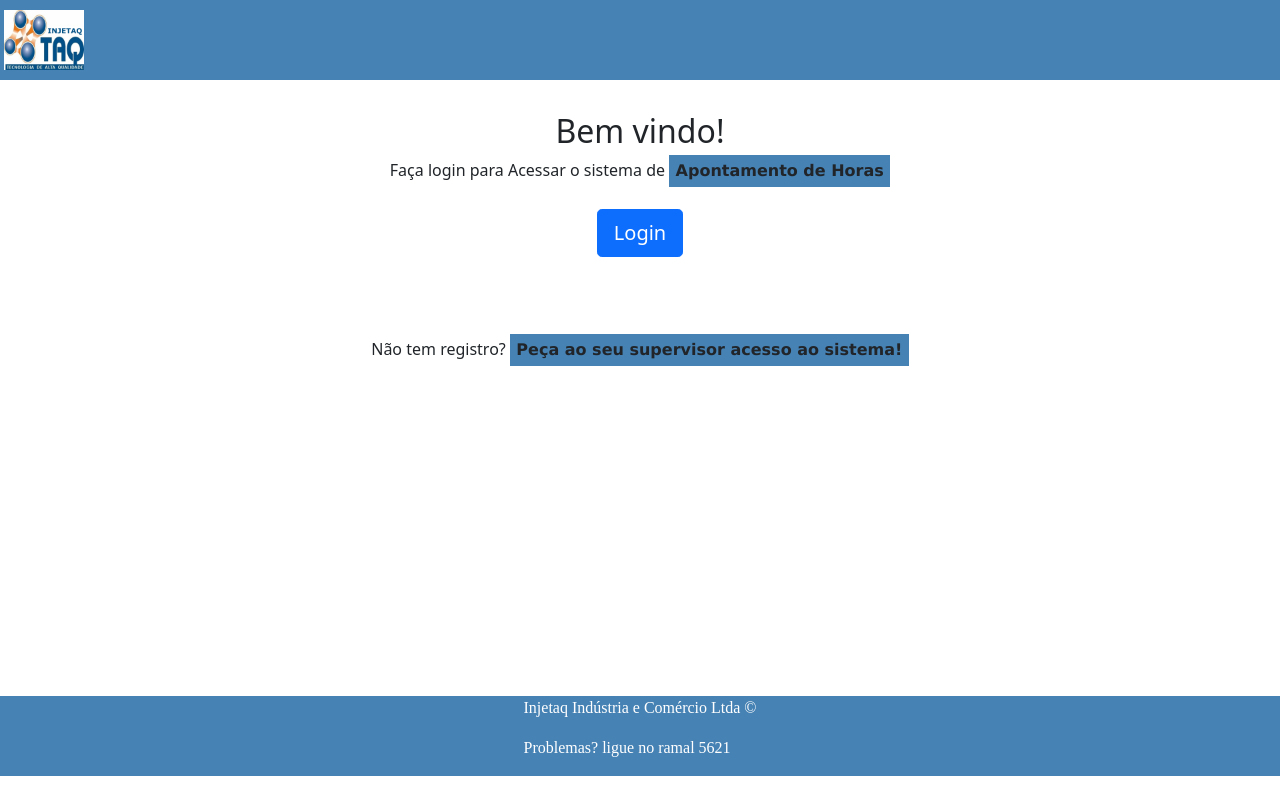
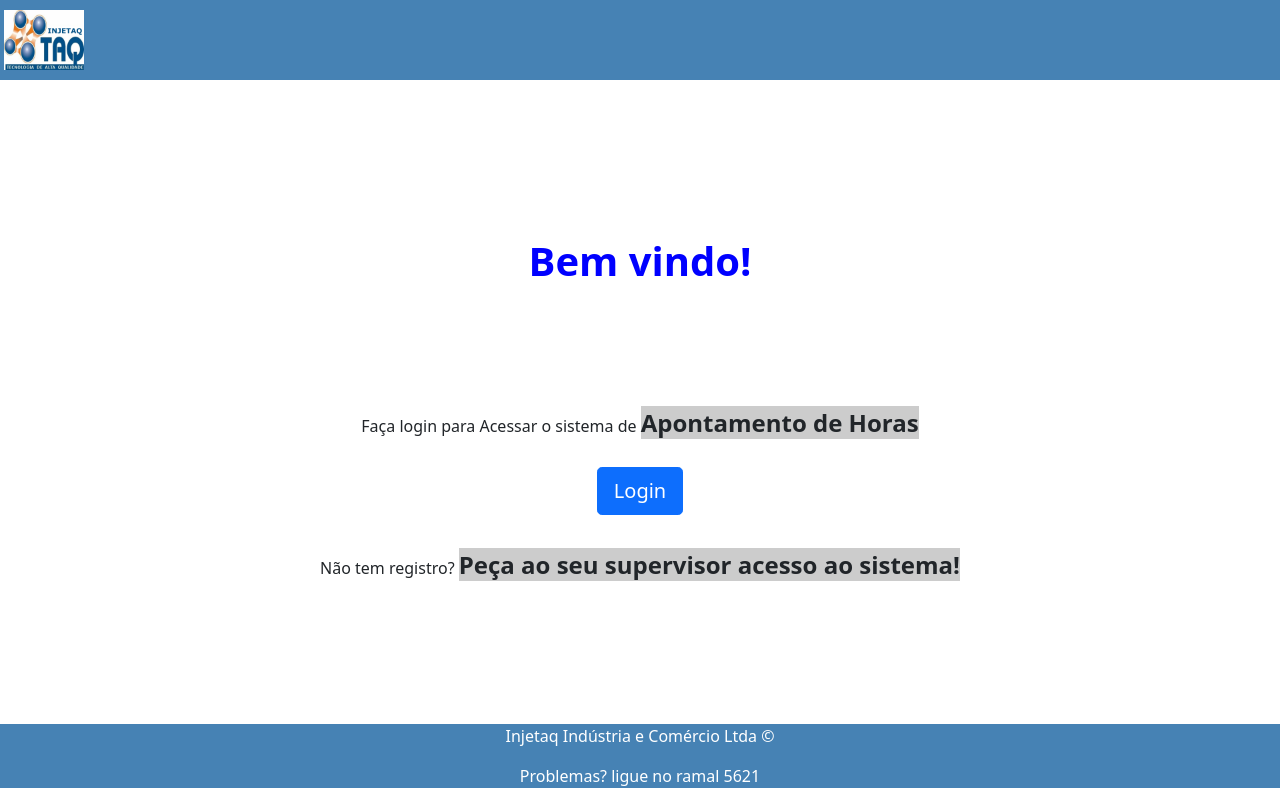
Before and after one commit to IMoisasZ/app-time-note, a React (Create React App) app in the folder FRONTEND/: page / in a window 1280 px wide. Built offline with nearby package versions, Linux system fonts and the light colour scheme.

Commit message:
create the submit and start the messages

```diff
--- a/FRONTEND/src/api/apiHttp.js
+++ b/FRONTEND/src/api/apiHttp.js
@@ -1,11 +1,11 @@
 import api from './api'
 
-async function create(http, body) {
+export async function create(http, body) {
 	const create = await api.post(http, body)
 	return create
 }
 
-async function update(http, body) {
+export async function update(http, body) {
 	return await api.put(http, body)
 }
 
@@ -14,6 +14,6 @@ export async function ready(http) {
 	return ready.data
 }
 
-async function remove(http, params) {
+export async function remove(http, params) {
 	return await api.delete(http, params)
 }
--- a/FRONTEND/src/components/form/Formulario.jsx
+++ b/FRONTEND/src/components/form/Formulario.jsx
@@ -32,7 +32,8 @@ function Formulario({
 				backgroundColor,
 				color: 'white',
 				fontWeight: 'bold',
-			}}>
+			}}
+		>
 			<Form.Group className='vw-100'>{children}</Form.Group>
 		</Form>
 	)
--- a/FRONTEND/src/components/form/Select.jsx
+++ b/FRONTEND/src/components/form/Select.jsx
@@ -18,8 +18,9 @@ function Select({
 				onChange={handleOnChange}
 				disabled={disabled}
 				value={value}
-				placeholder={placeholder}>
-				<option>{textPadrao}</option>
+				placeholder={placeholder}
+			>
+				<option value=''>{textPadrao}</option>
 				{options.map((option) => (
 					<option key={option.id} value={option.id}>
 						{option.name}
--- a/FRONTEND/src/components/layout/Container.jsx
+++ b/FRONTEND/src/components/layout/Container.jsx
@@ -1,7 +1,33 @@
-import styles from './Container.module.css'
+import { Container } from 'react-bootstrap'
 
-function Container({ children = 'components' }) {
-	return <div className={styles.container}>{children}</div>
+function ContainerLayOut({
+	children = 'components',
+	minHeight = '76.5vh',
+	maxWidth,
+	width,
+	margin = '0 auto',
+	display = 'flex',
+	justifyContent = 'center',
+	alignItems = 'center',
+	textAlign = 'center',
+}) {
+	return (
+		<Container
+			style={{
+				minHeight,
+				maxWidth,
+				width,
+				margin,
+				display,
+				justifyContent,
+				alignItems,
+				textAlign,
+			}}
+		>
+			{children}
+		</Container>
+	)
+	// <div className={styles.container}>{children}</div>
 }
 
-export default Container
+export default ContainerLayOut
--- a/FRONTEND/src/components/layout/Container.module.css
+++ /dev/null
@@ -1,3 +0,0 @@
-.container {
-	min-height: 73vh;
-}
--- a/FRONTEND/src/components/layout/Footer.jsx
+++ b/FRONTEND/src/components/layout/Footer.jsx
@@ -1,7 +1,14 @@
-import styles from './Footer.module.css'
 function Footer() {
 	return (
-		<footer className={styles.container_footer}>
+		<footer
+			style={{
+				backgroundColor: '#4682b4',
+				margin: '0',
+				color: 'white',
+				textAlign: 'center',
+				fontWeight: '500',
+			}}
+		>
 			<div>
 				<p>Injetaq Indústria e Comércio Ltda &copy;</p>
 				<p>Problemas? ligue no ramal 5621</p>
--- /dev/null
+++ b/FRONTEND/src/components/layout/Message.jsx
@@ -0,0 +1,27 @@
+function Message({ message, type }) {
+	return (
+		<div>
+			<p
+				style={
+					type === 'error'
+						? {
+								backgroundColor: '#rgba(221, 92, 92, .5)',
+								padding: '0.5em',
+								borderRadius: '0.5em',
+								marginTop: '1em',
+						  }
+						: {
+								backgroundColor: 'rgba(69, 177, 69, .5)',
+								padding: '0.5em',
+								borderRadius: '0.5em',
+								marginTop: '1em',
+						  }
+				}
+			>
+				{message}
+			</p>
+		</div>
+	)
+}
+
+export default Message
--- a/FRONTEND/src/pages/Apontamento.jsx
+++ b/FRONTEND/src/pages/Apontamento.jsx
@@ -2,7 +2,7 @@ import Container from '../components/layout/Container'
 import FormApontamento from './FormApontamento'
 function Apontamento() {
 	return (
-		<Container>
+		<Container maxWidth='100%' margin='0'>
 			<FormApontamento />
 		</Container>
 	)
--- a/FRONTEND/src/pages/FormApontamento.jsx
+++ b/FRONTEND/src/pages/FormApontamento.jsx
@@ -7,8 +7,10 @@ import Input from '../components/form/Input'
 import Select from '../components/form/Select'
 import TextArea from '../components/form/TextArea'
 import Button from '../components/form/Button'
+import Message from '../components/layout/Message'
 
 import { ready } from '../api/apiHttp'
+import { create } from '../api/apiHttp'
 
 function FormApontamento() {
 	const today = new Date()
@@ -27,12 +29,13 @@ function FormApontamento() {
 	const [placeWorkId, setPlaceWorkId] = useState('')
 	const [operationId, setOperationId] = useState('')
 	const [expedientId, setExpedientId] = useState('')
-	const [notice, setNotice] = useState('')
 	const [start, setStart] = useState('')
 	const [pause, setPause] = useState('')
 	const [finish, setFinish] = useState('')
+	const [notice, setNotice] = useState('')
 	const [totalPrior, setTotalPrior] = useState(0)
 	const [total, setTotal] = useState(0)
+	const [message, setMessage] = useState([])
 
 	const [codeReasonOptions, setCodeReasonOptions] = useState([])
 	const [descriptionReasonOptions, setDescriptionReasonOptions] = useState([])
@@ -89,7 +92,7 @@ function FormApontamento() {
 						})
 					}
 					return true
-				},
+				}
 			)
 
 			setDescriptionReasonOptions(newOptions)
@@ -109,7 +112,6 @@ function FormApontamento() {
 				})
 			})
 			setDiOptions(newOptions)
-			setOsDi(options)
 		}
 		allDi()
 	}, [])
@@ -189,6 +191,7 @@ function FormApontamento() {
 	}
 
 	const handleCodeReasonId = (e) => {
+		clear()
 		setCodeReasonId(e.currentTarget.value)
 	}
 
@@ -200,8 +203,19 @@ function FormApontamento() {
 		setDescriptionTask(e.currentTarget.value)
 	}
 
-	const handleDiId = (e) => {
-		setDiId(e.currentTarget.value)
+	const handleDiId = async (e) => {
+		const di = e.currentTarget.value
+		setDiId(di)
+		const diSelected = await ready(`di/${di}`)
+		const newData = {
+			op: diSelected.op,
+			descricao: diSelected.die_description,
+			numero: diSelected.die_number,
+			nomePeca: diSelected.name_piece,
+			numeroPeca: diSelected.number_piece,
+			cliente: diSelected.client.name,
+		}
+		setOsDi(newData)
 	}
 
 	const handleOsId = (e) => {
@@ -282,6 +296,14 @@ function FormApontamento() {
 					setDisableExpedient(false)
 					expedientId(3)
 					break
+				default:
+					setDisableDescriptionReasonId(true)
+					setDisableDi(true)
+					setDisableOs(true)
+					setDisablePlaceWork(true)
+					setDisabledOperation(true)
+					setDisableExpedient(true)
+					clear()
 			}
 		}
 	}
@@ -301,10 +323,36 @@ function FormApontamento() {
 		setFinish('')
 		setNotice('')
 		setTotal('')
+		setMessage([])
 	}
 
-	const submit = (e) => {
+	console.log(codeReasonId)
+
+	const submit = async (e) => {
 		e.preventDefault()
+		const note = {
+			date: date,
+			code_reason_id: codeReasonId,
+			description_reason_id: descriptionReasonId,
+			di_id: diId,
+			os_id: osId,
+			task_description: descriptionTask,
+			placeWork_id: placeWorkId,
+			operation_id: operationId,
+			expedient_id: expedientId,
+			start,
+			pause,
+			finish,
+			notice,
+			note_status: 'INCLUÍDO',
+		}
+		try {
+			await create('projectNote', note)
+			setMessage(['success', 'Apontamento incluído com sucesso'])
+		} catch (error) {
+			setMessage(['error', error.response.data.erros])
+			console.log(note)
+		}
 	}
 	return (
 		<>
@@ -315,12 +363,13 @@ function FormApontamento() {
 				justifyContent='center'
 				alignItens='center'
 				textAlign='center'
-				width='99%'
-				margin='0 auto'
+				width='100%'
+				margin='auto'
 				border='1px solid black'
 				borderRadius='1em'
 				padding='1em'
-				backgroundColor='#566D7E'>
+				backgroundColor='#566D7E'
+			>
 				<h1 style={{ marginBottom: 0 }}>Apontamento de Horas</h1>
 				<Row>
 					<Col xs={2}>
@@ -362,7 +411,8 @@ function FormApontamento() {
 								justifyContent: 'center',
 								alignItems: 'center',
 								width: '100%',
-							}}>
+							}}
+						>
 							<Col xs={6}>
 								<Select
 									text='DI'
@@ -407,31 +457,29 @@ function FormApontamento() {
 								fontFamily: 'sans-serif',
 								color: 'blue',
 								marginTop: '0.5em',
-							}}>
-							<p className='me-3'>OP: {osDi[0].op} | </p>
-							<p className='me-3'>Decrição: {osDi[0].die_description} | </p>
-							<p className='me-3'>Numero: {osDi[0].die_number} | </p>
-							<p className='me-3'>Nome Peça: {osDi[0].name_piece} | </p>
-							<p className='me-3'>Numero Peça: {osDi[0].number_piece} | </p>
-							<p className='me-3'>Cliente: {osDi[0].client.name} </p>
-						</div>
-					)}
-					{osId.length > 0 && (
-						<div
-							style={{
-								display: 'flex',
-								alignItems: 'center',
-								fontSize: '1em',
-								fontWeight: 'bold',
-								fontFamily: 'sans-serif',
-								color: 'blue',
-								marginTop: '0.5em',
-							}}>
-							<p className='me-3'>Nome Ferramental: | </p>
-							<p className='me-3'>Numero Ferramenta: | </p>
-							<p className='me-3'>Nome Peça: | </p>
-							<p className='me-3'>Numero Peça: | </p>
-							<p className='me-3'>Cliente: | </p>
+							}}
+						>
+							<p className='me-3'>
+								OP: <span style={{ color: 'orange' }}>{osDi.op}</span> |{' '}
+							</p>
+							<p className='me-3'>
+								Decrição:{' '}
+								<span style={{ color: 'orange' }}>{osDi.descricao}</span> |{' '}
+							</p>
+							<p className='me-3'>
+								Numero: <span style={{ color: 'orange' }}>{osDi.numero}</span> |{' '}
+							</p>
+							<p className='me-3'>
+								Nome Peça:{' '}
+								<span style={{ color: 'orange' }}>{osDi.nomePeca}</span> |{' '}
+							</p>
+							<p className='me-3'>
+								Numero Peça:{' '}
+								<span style={{ color: 'orange' }}>{osDi.numeroPeca}</span> |{' '}
+							</p>
+							<p className='me-3'>
+								Cliente: <span style={{ color: 'orange' }}>{osDi.cliente}</span>{' '}
+							</p>
 						</div>
 					)}
 				</Row>
@@ -524,6 +572,7 @@ function FormApontamento() {
 						<Button variant='secondary'>Lista apontamentos</Button>
 					</Link>
 				</div>
+				{message && <Message type={message[0]} message={message[1]} />}
 			</Formulario>
 		</>
 	)
--- a/FRONTEND/src/pages/FormLogin.jsx
+++ b/FRONTEND/src/pages/FormLogin.jsx
@@ -25,7 +25,7 @@ function FormLogin() {
 
 	return (
 		<div>
-			<Formulario handleOnSubit={submit}>
+			<Formulario handleOnSubit={submit} width='20%'>
 				<h1>Login</h1>
 				<Input
 					type='text'
--- a/FRONTEND/src/pages/Home.jsx
+++ b/FRONTEND/src/pages/Home.jsx
@@ -3,23 +3,43 @@ import { Link } from 'react-router-dom'
 import Container from '../components/layout/Container'
 import Button from '../components/form/Button'
 
-import styles from './Home.module.css'
 function Home() {
 	return (
-		<Container>
-			<div className={styles.container_home}>
-				<h2>Bem vindo!</h2>
+		<Container maxWidth='100%'>
+			<div>
+				<h1
+					style={{ color: 'blue', fontWeight: 'bolder', marginBottom: '3em' }}
+				>
+					Bem vindo!
+				</h1>
 				<p>
-					Faça login para Acessar o sistema de <span>Apontamento de Horas</span>
+					Faça login para Acessar o sistema de{' '}
+					<span
+						style={{
+							backgroundColor: '#ccc',
+							fontWeight: 'bold',
+							fontSize: '1.5em',
+						}}
+					>
+						Apontamento de Horas
+					</span>
 				</p>
 				<Link to='/login'>
 					<div>
 						<Button>Login</Button>
 					</div>
 				</Link>
-				<p>
+				<p style={{ marginTop: '2em' }}>
 					Não tem registro?{' '}
-					<span>Peça ao seu supervisor acesso ao sistema!</span>
+					<span
+						style={{
+							backgroundColor: '#ccc',
+							fontWeight: 'bold',
+							fontSize: '1.5em',
+						}}
+					>
+						Peça ao seu supervisor acesso ao sistema!
+					</span>
 				</p>
 			</div>
 		</Container>
--- a/FRONTEND/src/pages/Login.jsx
+++ b/FRONTEND/src/pages/Login.jsx
@@ -4,7 +4,7 @@ import FormLogin from './FormLogin'
 
 function Login() {
 	return (
-		<Container>
+		<Container margin='0 auto'>
 			<FormLogin />
 		</Container>
 	)
```
